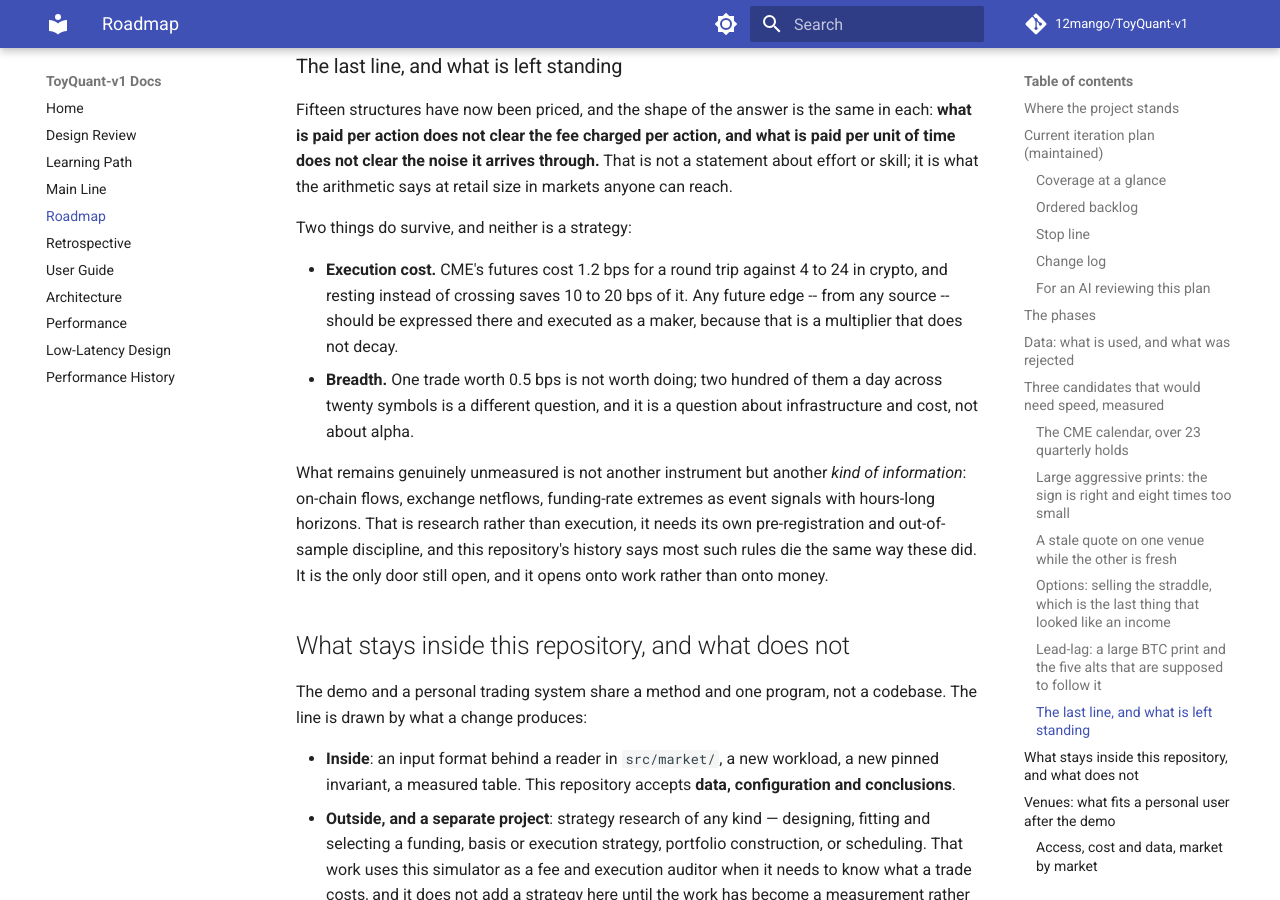
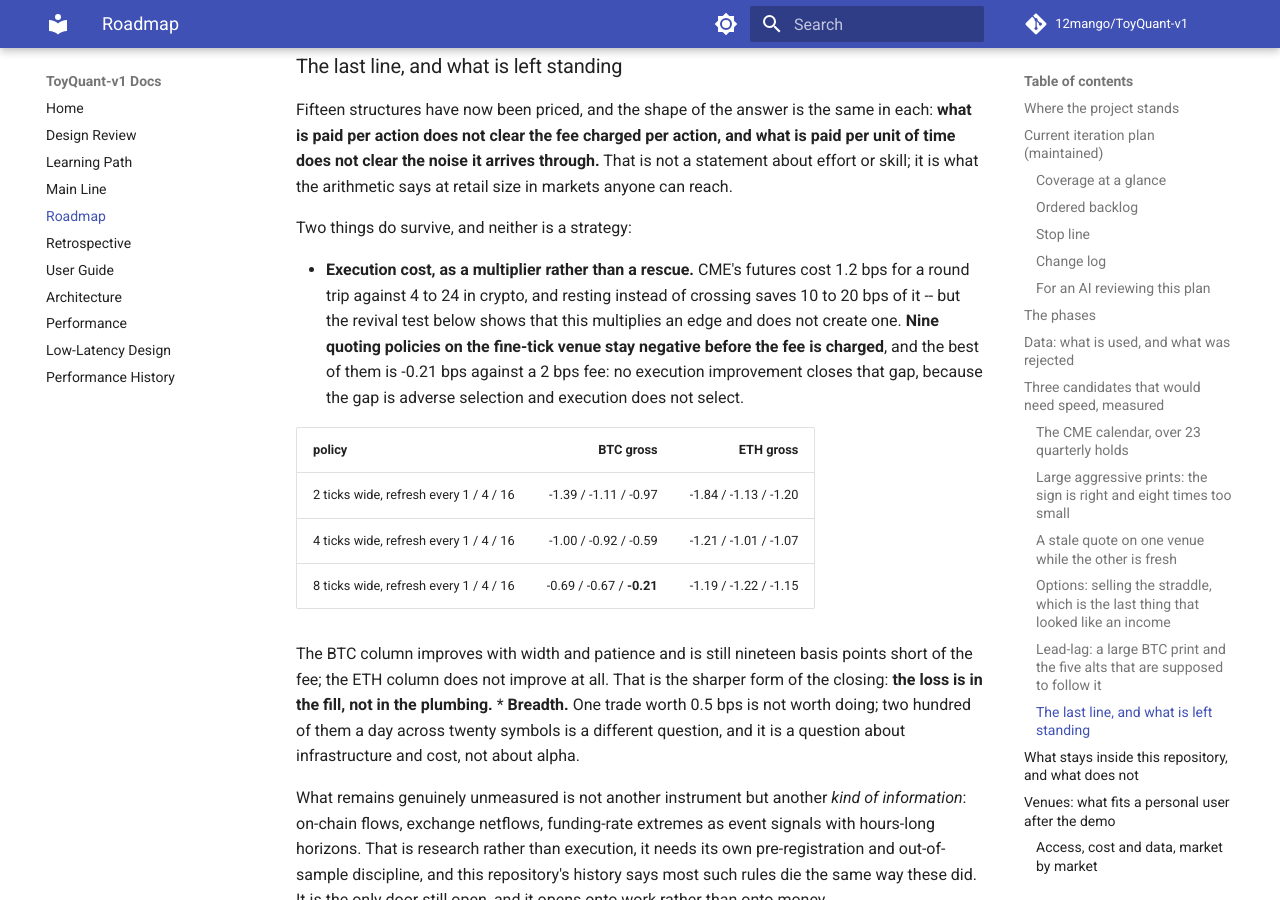
Before and after one commit to 12mango/ToyQuant-v1, an MkDocs documentation site: the page built from docs/ROADMAP.md, in a window 1280 px wide and 900 px high, scrolled down 15740 px. Built offline with MkDocs 1.6.1 and Material for MkDocs 9.7.7, drawn with Linux system fonts in a browser that asks for light colours; comment, search, counter and statistics services are not loaded.

Commit message:
Maker: test whether better execution can rescue a negative edge, and it cannot
The closing claim that execution cost is the one lever that does not decay needed a test, and the test is a sweep rather than an argument: nine quoting policies on the fine-tick venue, width at 2, 4 and 8 ticks against a refresh every 1, 4 and 16 price moves, both symbols, the same 200k windows. Every cell is negative before the fee is charged. BTC improves monotonically with width and patience -- -1.39 to -0.21 bps -- and is still nineteen basis points short of the 2 bps fee it pays to rest; ETH does not improve at all, sitting between -1.0 and -1.2 in all nine. So the 10 to 20 bps that execution can move multiplies an edge and does not create one, and the reason is visible in the number that stays negative: the loss is in the fill, which is adverse selection, and execution does not select. The roadmap now states the surviving lever as a multiplier rather than a rescue.

```diff
--- a/docs/ROADMAP.md
+++ b/docs/ROADMAP.md
@@ -350,11 +350,23 @@ anyone can reach.
 
 Two things do survive, and neither is a strategy:
 
-* **Execution cost.** CME's futures cost 1.2 bps for a round trip against 4 to 24 in crypto, and resting instead of
-  crossing saves 10 to 20 bps of it. Any future edge -- from any source -- should be expressed there and executed as a
-  maker, because that is a multiplier that does not decay.
+* **Execution cost, as a multiplier rather than a rescue.** CME's futures cost 1.2 bps for a round trip against 4 to
+  24 in crypto, and resting instead of crossing saves 10 to 20 bps of it -- but the revival test below shows that this
+  multiplies an edge and does not create one. **Nine quoting policies on the fine-tick venue stay negative before the
+  fee is charged**, and the best of them is -0.21 bps against a 2 bps fee: no execution improvement closes that gap,
+  because the gap is adverse selection and execution does not select.
+
+  | policy | BTC gross | ETH gross |
+  |---|---:|---:|
+  | 2 ticks wide, refresh every 1 / 4 / 16 | -1.39 / -1.11 / -0.97 | -1.84 / -1.13 / -1.20 |
+  | 4 ticks wide, refresh every 1 / 4 / 16 | -1.00 / -0.92 / -0.59 | -1.21 / -1.01 / -1.07 |
+  | 8 ticks wide, refresh every 1 / 4 / 16 | -0.69 / -0.67 / **-0.21** | -1.19 / -1.22 / -1.15 |
+
+  The BTC column improves with width and patience and is still nineteen basis points short of the fee; the ETH column
+  does not improve at all. That is the sharper form of the closing: **the loss is in the fill, not in the plumbing.**
 * **Breadth.** One trade worth 0.5 bps is not worth doing; two hundred of them a day across twenty symbols is a
   different question, and it is a question about infrastructure and cost, not about alpha.
+
 
 What remains genuinely unmeasured is not another instrument but another *kind of information*: on-chain flows, exchange
 netflows, funding-rate extremes as event signals with hours-long horizons. That is research rather than execution, it
```
Also changed, not shown: CHANGELOG.md (+8 -0 lines).
